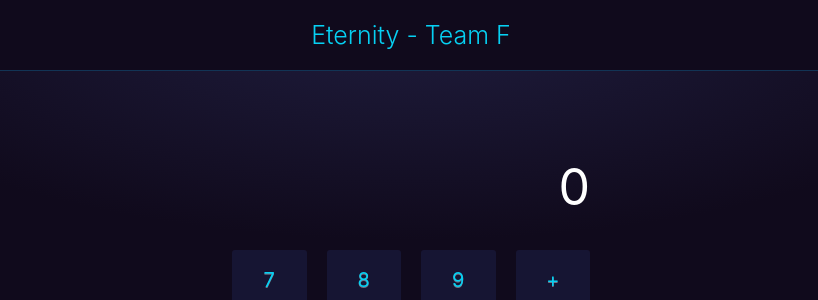
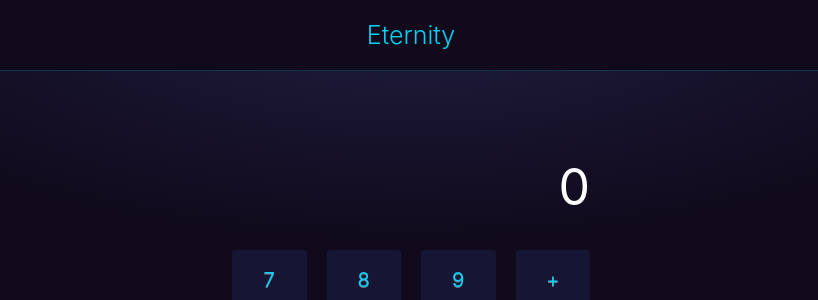
Before and after one commit to markkyn/Testes_Software_Mutates_2024_Santos_Marcos, a Flask app: page / in a window 1280 px wide. Shown: the top 300 px of the page, without its empty margins (229-1047 px from the left). Run offline with Flask 2, Linux system fonts and the light colour scheme; some libraries are stand-ins or nearby versions.

Commit message:
Updated title in ui app

```diff
--- a/deliverable3/ui/templates/application.html
+++ b/deliverable3/ui/templates/application.html
@@ -16,7 +16,7 @@
 <body>
 
 
-    <h1>Eternity - Team F</h1>
+    <h1>Eternity</h1>
     <hr  style="height: 1px;
     color: #123455;
     background-color: #123455;
```
